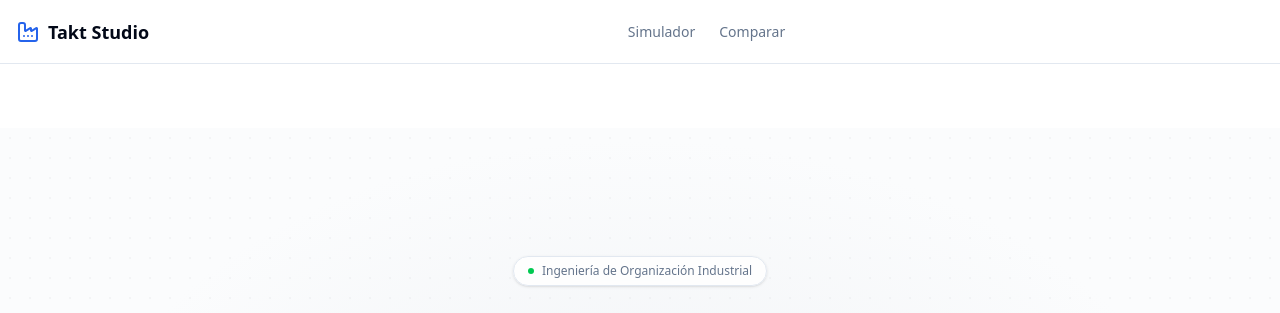
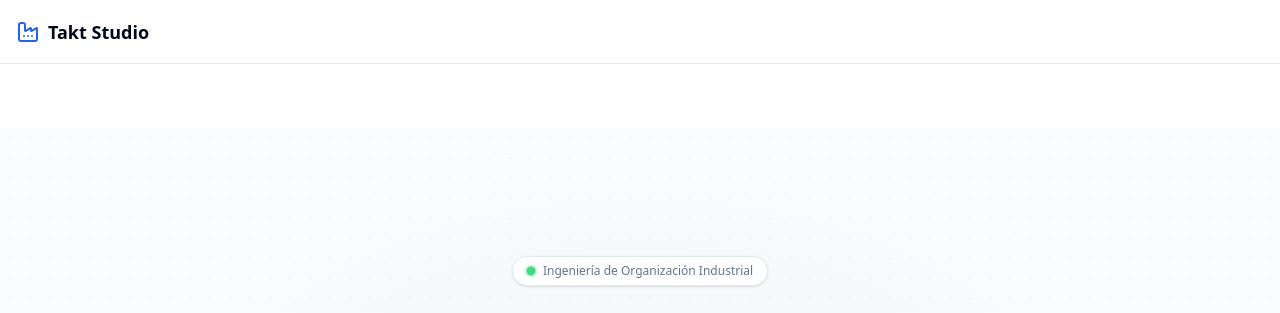
Before and after one commit to markusx5622/takt-studio, a Next.js app: page / in a window 1280 px wide. Shown: the top 313 px of the page. Built offline with nearby package versions, Linux system fonts and the light colour scheme.

Commit message:
chore: refina hero badge y limpia navegación del header en landing

```diff
--- a/app/globals.css
+++ b/app/globals.css
@@ -92,6 +92,23 @@
   @apply shadow-lg;
 }
 
+/* ─── Soft pulse for live indicator ────────────────────────────────────────── */
+
+@keyframes pulse-soft {
+  0%, 100% {
+    opacity: 1;
+    transform: scale(1);
+  }
+  50% {
+    opacity: 0.7;
+    transform: scale(1.15);
+  }
+}
+
+.animate-pulse-soft {
+  animation: pulse-soft 2.5s ease-in-out infinite;
+}
+
 /* ─── Technical surface patterns ───────────────────────────────────────────── */
 
 .bg-grid-pattern {
--- a/app/page.tsx
+++ b/app/page.tsx
@@ -242,7 +242,10 @@ export default function Home() {
         <div className="pointer-events-none absolute left-1/2 top-[20%] h-[500px] w-[800px] -translate-x-1/2 bg-hero-glow" />
         {/* Eyebrow */}
         <div className="mb-5 inline-flex items-center gap-2 rounded-full border bg-background/80 px-3.5 py-1.5 text-xs font-medium text-muted-foreground backdrop-blur-sm shadow-sm">
-          <span className="h-1.5 w-1.5 rounded-full bg-green-500" />
+          <span className="relative flex h-2 w-2">
+            <span className="absolute inline-flex h-full w-full animate-ping rounded-full bg-green-400 opacity-40" />
+            <span className="relative inline-flex h-2 w-2 rounded-full bg-green-500 animate-pulse-soft" />
+          </span>
           Ingeniería de Organización Industrial
         </div>
 
--- a/components/Header.tsx
+++ b/components/Header.tsx
@@ -34,6 +34,7 @@ export default function Header() {
             <span className="text-lg font-bold">Takt Studio</span>
           </Link>
 
+          {pathname !== "/" && (
             <nav className="hidden flex-1 justify-center gap-6 md:flex">
               {navLinks.map(({ href, label }) => (
                 <Link
@@ -50,6 +51,7 @@ export default function Header() {
                 </Link>
               ))}
             </nav>
+          )}
 
           {pathname !== "/" && (
             <div className="ml-auto">
@@ -62,6 +64,7 @@ export default function Header() {
         </div>
       </header>
 
+      {pathname !== "/" && (
         <nav className="fixed bottom-0 left-0 right-0 z-50 flex border-t bg-background md:hidden">
           {navLinks.map(({ href, label, icon: Icon }) => (
             <Link
@@ -77,6 +80,7 @@ export default function Header() {
             </Link>
           ))}
         </nav>
+      )}
     </>
   )
 }
```
Lines whose indentation alone changed are shown as unchanged.
